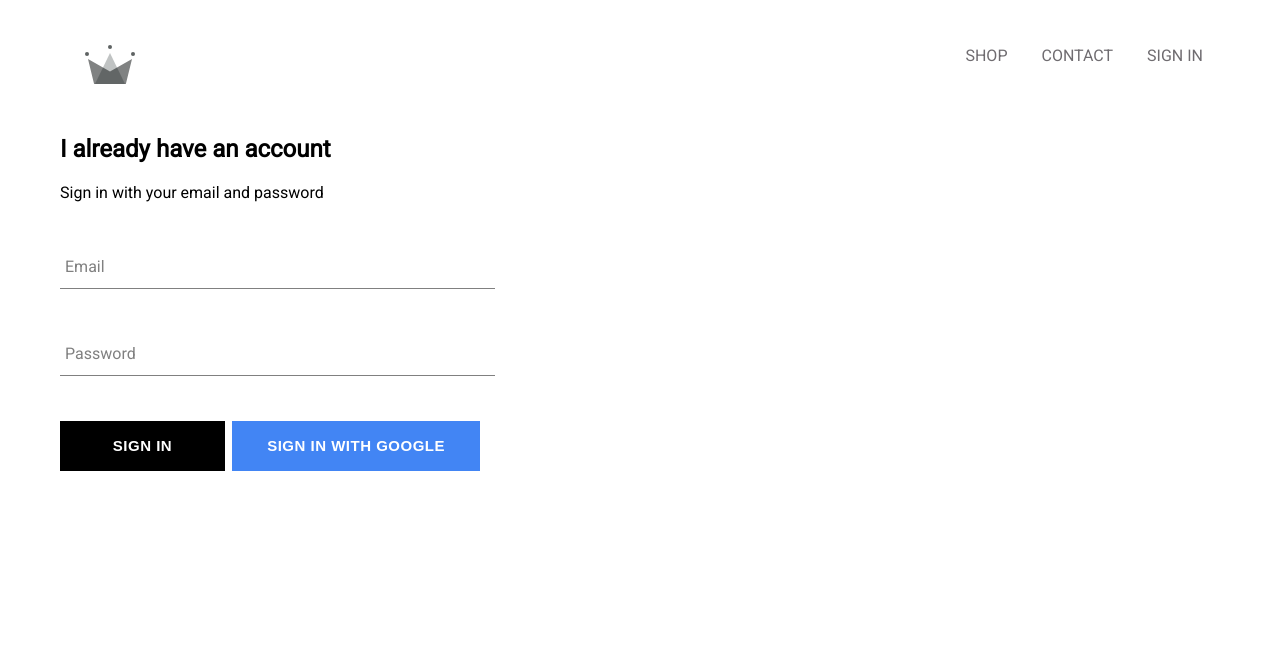
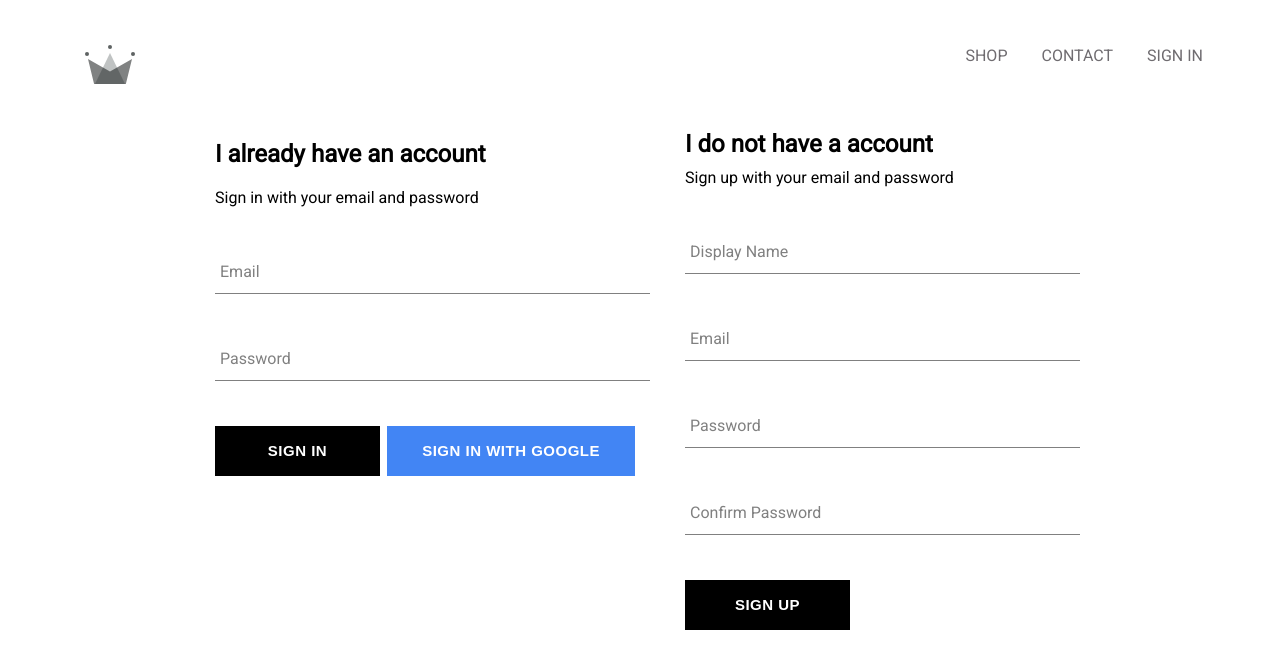
Before and after one commit to ceriustech/glamour-cosmetics, a React (Create React App) app: page /signin in a window 1280 px wide. Shown: the top 668 px of the page. Built offline with nearby package versions, Linux system fonts and the light colour scheme; no server answers.

Commit message:
Finished adding the sign in and sign up components.

```diff
--- a/src/App.js
+++ b/src/App.js
@@ -9,28 +9,25 @@
 
 import './App.css';
 
-
-
-
 class App extends React.Component {
   state = {
-    currentUser: null
-  }
+    currentUser: null,
+  };
 
   unsubscribeFromAuth = null;
 
   componentDidMount() {
-    this.unsubscribeFromAuth = auth.onAuthStateChanged(async userAuth => {
-      if(userAuth) {
+    this.unsubscribeFromAuth = auth.onAuthStateChanged(async (userAuth) => {
+      if (userAuth) {
         const userRef = await createdUserProfileDocument(userAuth);
 
-        userRef.onSnapshot(snapShot => {
+        userRef.onSnapshot((snapShot) => {
           this.setState({
             currentUser: {
               id: snapShot.id,
-              ...snapShot.data()
-            }
-          })
+              ...snapShot.data(),
+            },
+          });
         });
       }
 
@@ -48,14 +45,13 @@
       <div className="wrapper">
         <Header currentUser={this.state.currentUser} />
         <Switch>
-          <Route exact path='/' component={HomePage} />
-          <Route path='/shop' component={ShopPage} />
-          <Route path='/signin' component={SignInSignUpPage} />
+          <Route exact path="/" component={HomePage} />
+          <Route path="/shop" component={ShopPage} />
+          <Route path="/signin" component={SignInSignUpPage} />
         </Switch>
       </div>
     );
   }
-
 }
 
 export default App;
--- a/src/components/sign-in/sign-in.component.jsx
+++ b/src/components/sign-in/sign-in.component.jsx
@@ -2,38 +2,45 @@
 import FormInput from '../form-input/form-input.component';
 import CustomButton from '../custom-button/custom-button.components';
 
-import { signInWithGoogle } from '../../firebase/firebase.utils';
+import { auth, signInWithGoogle } from '../../firebase/firebase.utils';
 import './sign-in.styles.scss';
-
 
 class SignIn extends React.Component {
   state = {
     email: '',
-        password: ''
-    }
+    password: '',
+  };
 
-    submitHandler = event => {
+  submitHandler = async (event) => {
     event.preventDefault();
 
-        this.setState({email: '', password: ''})
+    const { email, password } = this.state;
+
+    try {
+      await auth.signInWithEmailAndPassword(email, password);
+      this.setState({ email: '', password: '' });
+    } catch (error) {
+      console.log(error);
     }
+  };
 
-    changeHandler = event => {
-        const {value, name} = event.target;
+  changeHandler = (event) => {
+    const { value, name } = event.target;
 
-        this.setState({[name]: value});
-    }
+    this.setState({ [name]: value });
+  };
 
   render() {
     return (
-            <div className='sign-in'>
+      <div className="sign-in">
         <h2>I already have an account</h2>
         <span>Sign in with your email and password</span>
 
         <form onSubmit={this.submitHandler}>
           <FormInput
             name="email"
-                        type="email" value={this.state.email}
+            type="email"
+            value={this.state.email}
             handleChange={this.changeHandler}
             label="Email"
             required
@@ -48,15 +55,15 @@
             required
           />
 
-                    <div className='buttons'>
-                        <CustomButton type='submit'> Sign in </CustomButton>
+          <div className="buttons">
+            <CustomButton type="submit"> Sign in </CustomButton>
             <CustomButton onClick={signInWithGoogle} isGoogleSignIn>
               Sign in with Google
             </CustomButton>
           </div>
         </form>
       </div>
-        )
+    );
   }
 }
 
--- /dev/null
+++ b/src/components/sign-up/sign-up.component.jsx
@@ -0,0 +1,105 @@
+import React from 'react';
+
+import FormInput from '../form-input/form-input.component';
+import CustomButton from '../custom-button/custom-button.components';
+
+import {
+  auth,
+  createdUserProfileDocument,
+} from '../../firebase/firebase.utils';
+
+import './sign-up.styles.scss';
+
+class SignUp extends React.Component {
+  state = {
+    displayName: '',
+    email: '',
+    password: '',
+    confirmPassword: '',
+  };
+
+  handleSubmit = async (event) => {
+    event.preventDefault();
+
+    const { displayName, email, password, confirmPassword } = this.state;
+
+    if (password !== confirmPassword) {
+      this.setState({ ...this.state, error: "Passwords don't match" });
+      return;
+    }
+
+    try {
+      const { user } = await auth.createUserWithEmailAndPassword(
+        email,
+        password
+      );
+
+      await createdUserProfileDocument(user, { displayName });
+
+      this.setState({
+        displayName: '',
+        email: '',
+        password: '',
+        confirmPassword: '',
+      });
+    } catch (error) {
+      console.error(error);
+      console.log('THIS WORKS');
+      this.setState({ ...this.state, error: error.message });
+    }
+  };
+
+  handleChange = (event) => {
+    const { name, value } = event.target;
+
+    this.setState({ [name]: value });
+  };
+
+  render() {
+    const { displayName, email, password, confirmPassword } = this.state;
+    return (
+      <div className="sign-up">
+        <h2 className="title">I do not have a account</h2>
+        <span>Sign up with your email and password</span>
+        {this.state.error && <p style={{ color: 'red' }}>{this.state.error}</p>}
+        <form className="sign-up-form" onSubmit={this.handleSubmit}>
+          <FormInput
+            type="text"
+            name="displayName"
+            value={displayName}
+            onChange={this.handleChange}
+            label="Display Name"
+            required
+          />
+          <FormInput
+            type="email"
+            name="email"
+            value={email}
+            onChange={this.handleChange}
+            label="Email"
+            required
+          />
+          <FormInput
+            type="password"
+            name="password"
+            value={password}
+            onChange={this.handleChange}
+            label="Password"
+            required
+          />
+          <FormInput
+            type="password"
+            name="confirmPassword"
+            value={confirmPassword}
+            onChange={this.handleChange}
+            label="Confirm Password"
+            required
+          />
+          <CustomButton type="submit">SIGN UP</CustomButton>
+        </form>
+      </div>
+    );
+  }
+}
+
+export default SignUp;
--- /dev/null
+++ b/src/components/sign-up/sign-up.styles.scss
@@ -0,0 +1,9 @@
+.sign-up {
+    display: flex;
+    flex-direction: column;
+    width: 380px;
+
+    .title {
+      margin: 10px 0;
+    }
+  }
--- a/src/pages/sign-in-sign-up/sign-in-sign-up.component.jsx
+++ b/src/pages/sign-in-sign-up/sign-in-sign-up.component.jsx
@@ -1,14 +1,15 @@
 import React from 'react';
 
 import SignIn from '../../components/sign-in/sign-in.component';
+import SignUp from '../../components/sign-up/sign-up.component';
 
 import './sign-in-sign-up.styles.scss';
 
 const SignInSignUpPage = () => (
-    <div className='sign-in-sign-up'>
-        <SignIn />
-    </div>
-)
-
+  <div className="sign-in-sign-up">
+    <SignIn />
+    <SignUp />
+  </div>
+);
 
 export default SignInSignUpPage;
--- a/src/pages/sign-in-sign-up/sign-in-sign-up.styles.scss
+++ b/src/pages/sign-in-sign-up/sign-in-sign-up.styles.scss
@@ -0,0 +1,6 @@
+.sign-in-sign-up {
+    width: 850px;
+    display: flex;
+    justify-content: space-between;
+    margin: 30px auto;
+  }
```
Also changed, not shown: src/components/custom-button/custom-button.components.jsx (+7 -4 lines), src/components/header/header.component.jsx (+9 -10 lines), src/firebase/firebase.utils.js (+11 -12 lines), 1 other file (tests, documents, lock files or other folders). Lines whose indentation alone changed are shown as unchanged.
